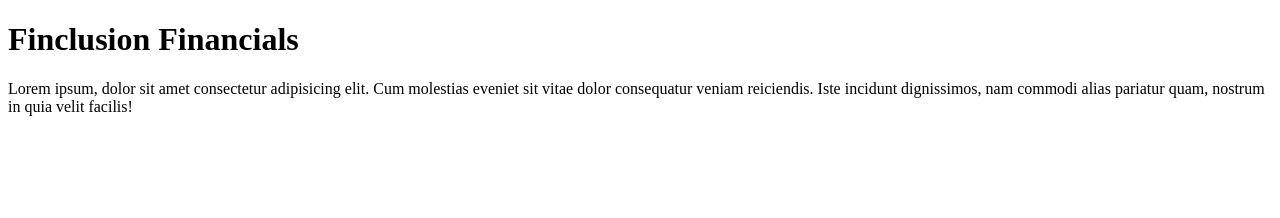
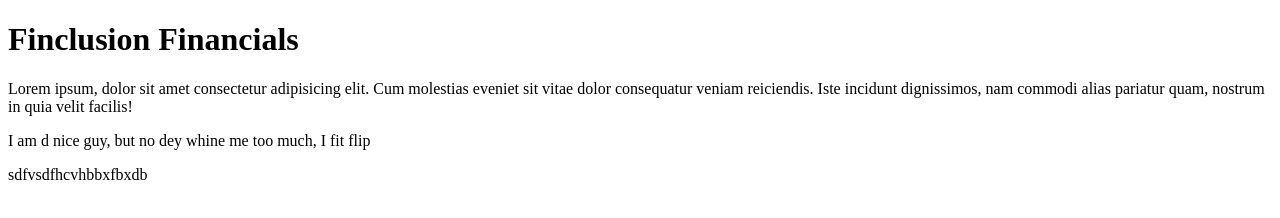
Before and after one commit to Kylzion/tech-sub-1, a plain HTML site: page Index.html in a window 1280 px wide. Drawn offline with Linux system fonts and the light colour scheme.

Commit message:
another message

```diff
--- a/Index.html
+++ b/Index.html
@@ -10,6 +10,10 @@
 <body>
     <h1>Finclusion Financials</h1>
     <p>Lorem ipsum, dolor sit amet consectetur adipisicing elit. Cum molestias eveniet sit vitae dolor consequatur veniam reiciendis. Iste incidunt dignissimos, nam commodi alias pariatur quam, nostrum in quia velit facilis!</p>
+    <p>I am d nice guy, but no dey whine me too much, I fit flip </p>
+    <div>
+<p>sdfvsdfhcvhbbxfbxdb</p>
 
+    </div>
 </body>
 </html>
```
